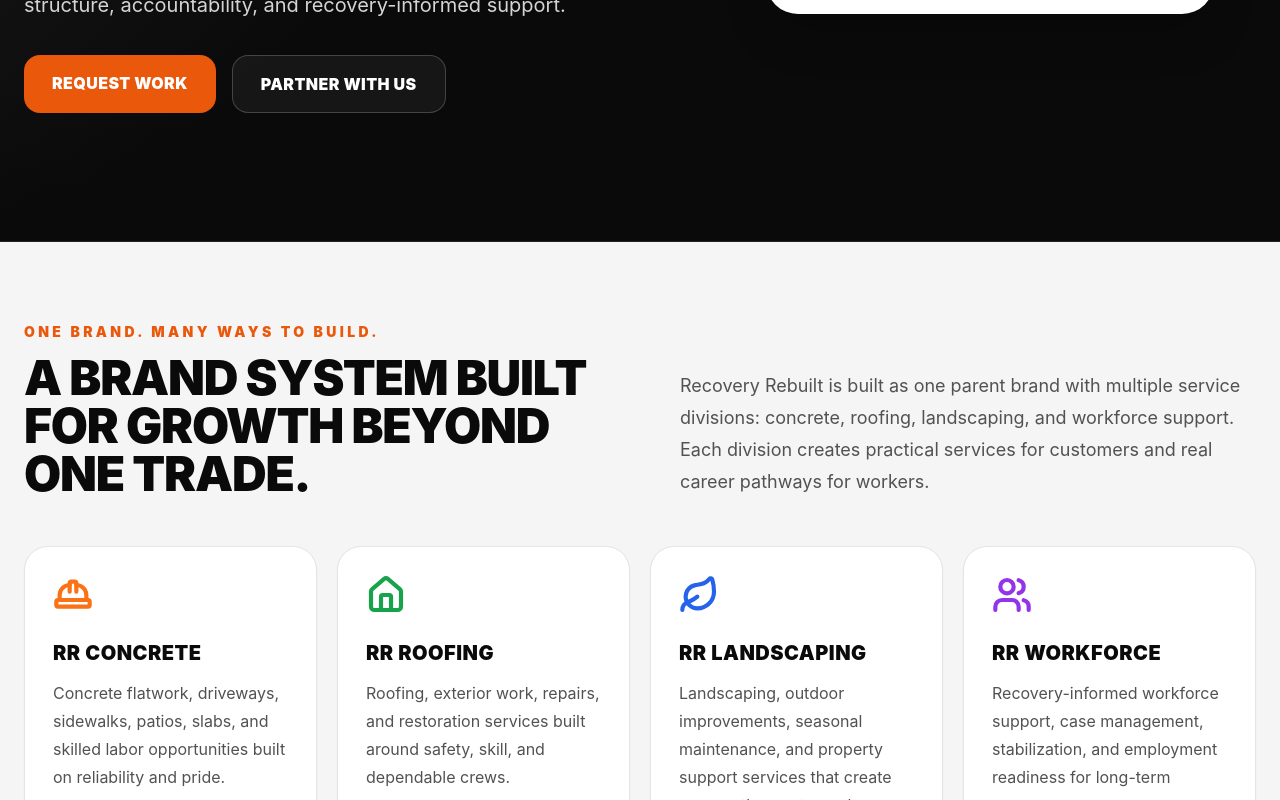
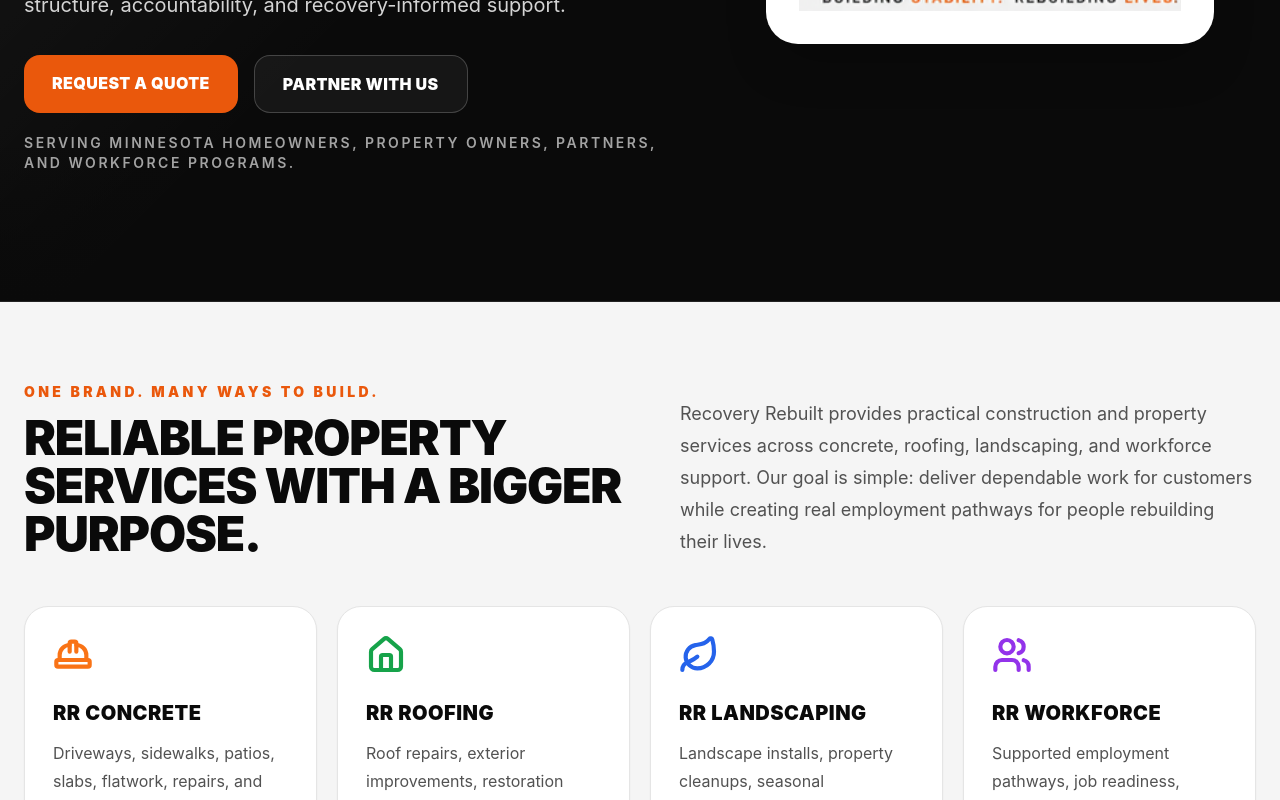
Before and after one commit to RecoveryRebuilt/recovery-rebuilt-website, a React (Vite) app: page / in a window 1280 px wide. Shown: the part 680-1480 px from the top of the page. Built offline with nearby package versions, Linux system fonts and the light colour scheme.

Commit message:
Update App.jsx

```diff
--- a/src/App.jsx
+++ b/src/App.jsx
@@ -27,28 +27,28 @@ const divisions = [
   {
     name: "RR Concrete",
     description:
-      "Concrete flatwork, driveways, sidewalks, patios, slabs, and skilled labor opportunities built on reliability and pride.",
+      "Driveways, sidewalks, patios, slabs, flatwork, repairs, and concrete labor support completed with dependable crews and attention to detail.",
     icon: HardHat,
     accent: "text-orange-500",
   },
   {
     name: "RR Roofing",
     description:
-      "Roofing, exterior work, repairs, and restoration services built around safety, skill, and dependable crews.",
+      "Roof repairs, exterior improvements, restoration support, and roofing labor services focused on safety, reliability, and clean job sites.",
     icon: Home,
     accent: "text-green-600",
   },
   {
     name: "RR Landscaping",
     description:
-      "Landscaping, outdoor improvements, seasonal maintenance, and property support services that create more pathways to work.",
+      "Landscape installs, property cleanups, seasonal maintenance, outdoor improvements, and curb appeal projects for homes and businesses.",
     icon: Leaf,
     accent: "text-blue-600",
   },
   {
     name: "RR Workforce",
     description:
-      "Recovery-informed workforce support, case management, stabilization, and employment readiness for long-term success.",
+      "Supported employment pathways, job readiness, stabilization support, and workforce partnerships that help people stay reliable and employed.",
     icon: Users,
     accent: "text-purple-600",
   },
@@ -166,7 +166,7 @@ export default function RecoveryRebuiltWebsite() {
                   href="#contact"
                   className="rounded-2xl bg-orange-600 px-7 py-4 text-center text-base font-black uppercase tracking-wide text-white transition hover:bg-orange-500"
                 >
-                  Request Work
+                  Request a Quote
                 </a>
                 <a
                   href="#partners"
@@ -175,6 +175,11 @@ export default function RecoveryRebuiltWebsite() {
                   Partner With Us
                 </a>
               </div>
+
+              <p className="mt-5 text-sm font-semibold uppercase tracking-[0.18em] text-neutral-400">
+                Serving Minnesota homeowners, property owners, partners, and
+                workforce programs.
+              </p>
             </motion.div>
 
             <motion.div
@@ -205,15 +210,16 @@ export default function RecoveryRebuiltWebsite() {
                   One Brand. Many Ways To Build.
                 </p>
                 <h2 className="max-w-3xl text-4xl font-black uppercase tracking-tight md:text-5xl">
-                  A brand system built for growth beyond one trade.
+                  Reliable property services with a bigger purpose.
                 </h2>
               </div>
 
               <p className="max-w-xl text-lg leading-8 text-neutral-600">
-                Recovery Rebuilt is built as one parent brand with multiple
-                service divisions: concrete, roofing, landscaping, and workforce
-                support. Each division creates practical services for customers
-                and real career pathways for workers.
+                Recovery Rebuilt provides practical construction and property
+                services across concrete, roofing, landscaping, and workforce
+                support. Our goal is simple: deliver dependable work for
+                customers while creating real employment pathways for people
+                rebuilding their lives.
               </p>
             </div>
 
```
